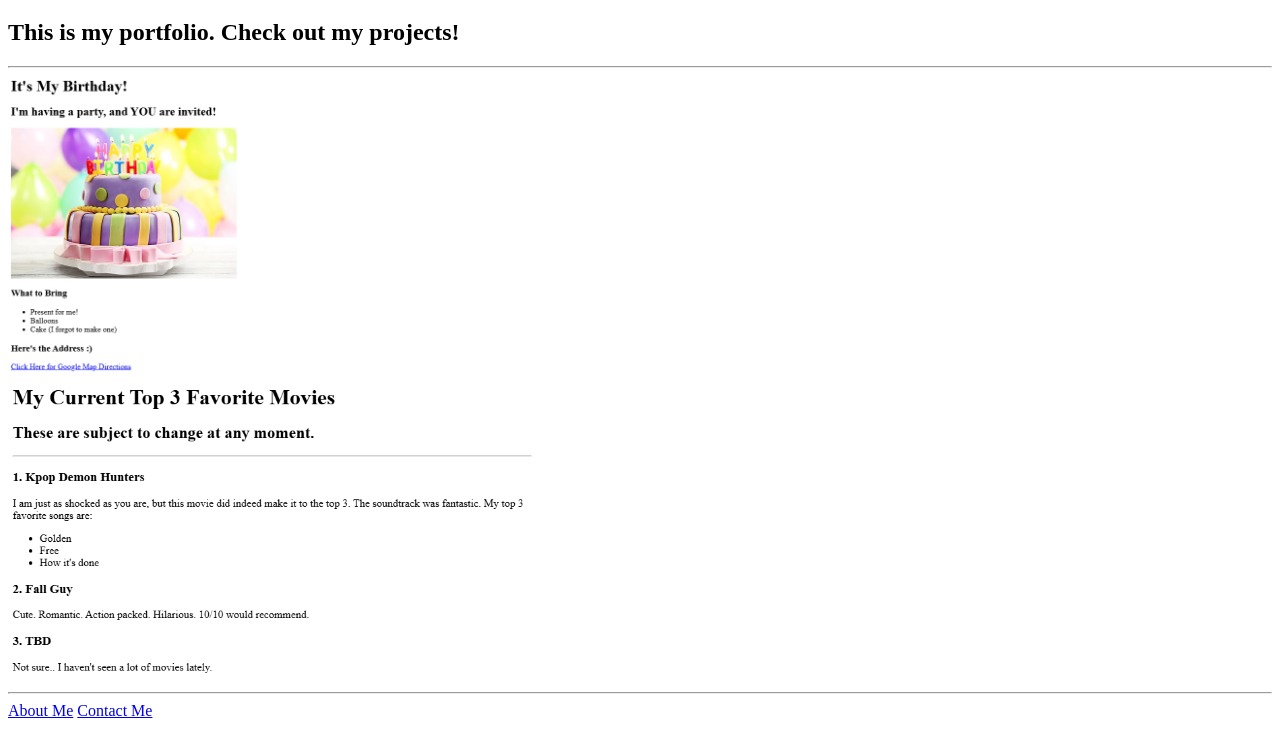
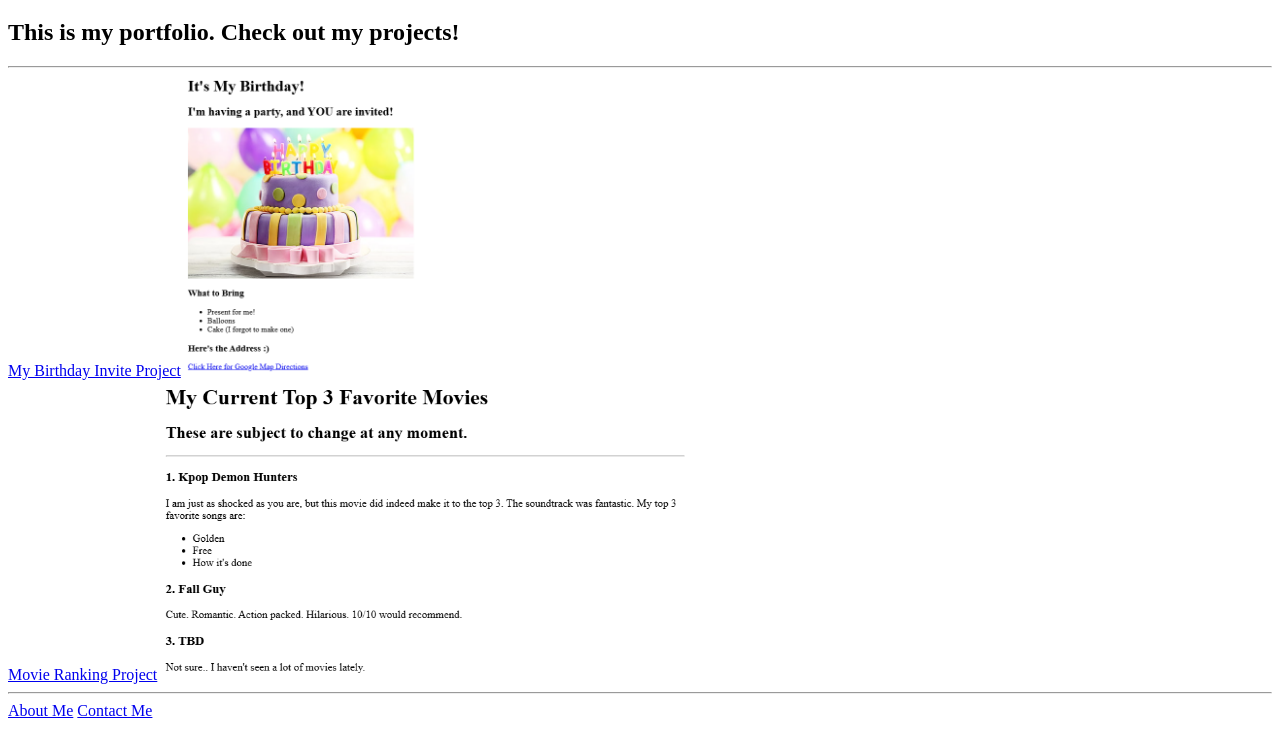
Before and after one commit to abelhy/html-portfolio, a plain HTML site: page index.html in a window 1280 px wide. Shown: the part 61-800 px from the top of the page. Drawn offline with Linux system fonts and the light colour scheme.

Commit message:
Update index.html

```diff
--- a/index.html
+++ b/index.html
@@ -10,9 +10,11 @@
     <h1>Hey! My name is Abbey!</h1>
         <h2>This is my portfolio. Check out my projects!</h2>
         <hr/>
-        <a href="./public/birthday-invite.html"><img src="./assets/images/html birthday invite.png" height = 300></a>
+        <a href="./public/birthday-invite.html">My Birthday Invite Project</a>
+        <img src="./assets/images/html birthday invite.png" height = 300>
         <br/>
-        <a href="./public/movie-ranking.html"><img src="./assets/images/top-5-movies.png" height = 300></a>
+        <a href="./public/movie-ranking.html">Movie Ranking Project</a>
+        <img src="./assets/images/top-5-movies.png" height = 300>
         <hr/>
         <a href="./public/about.html">About Me</a>
         <a href="./public/contact.html">Contact Me</a>
```
